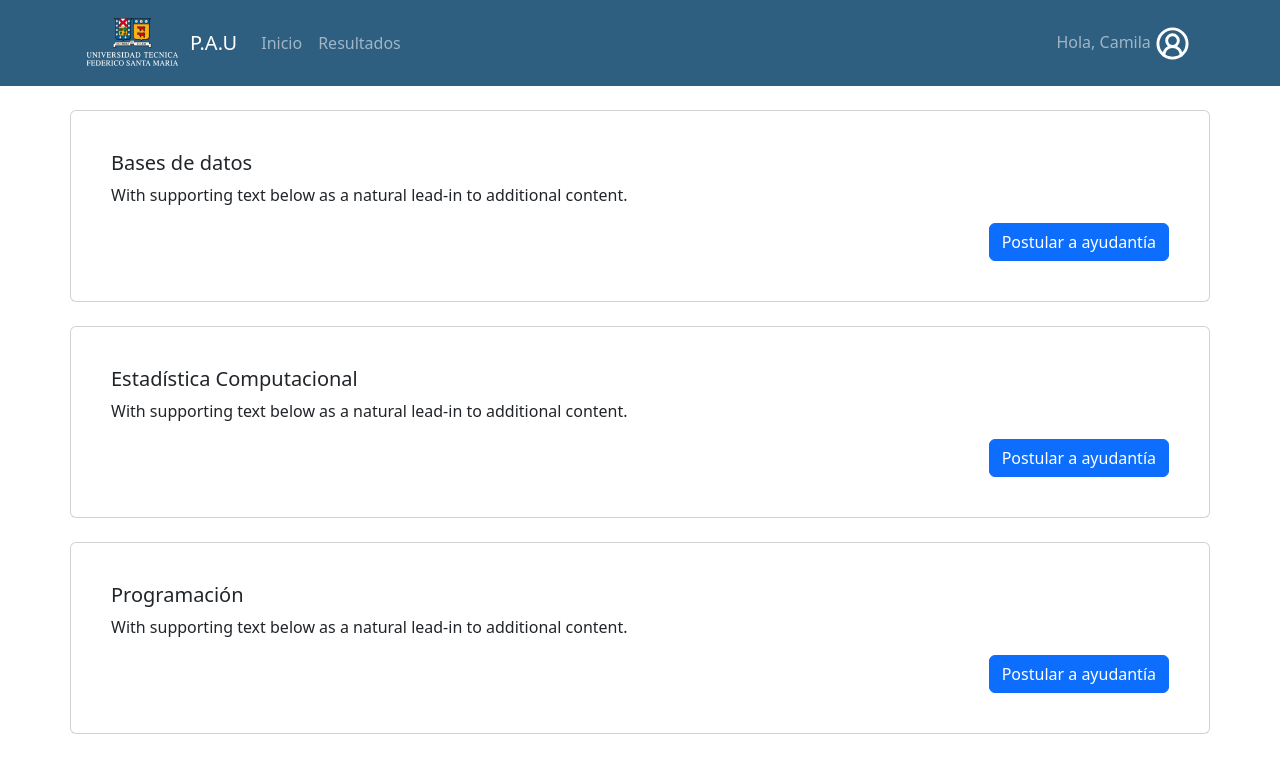
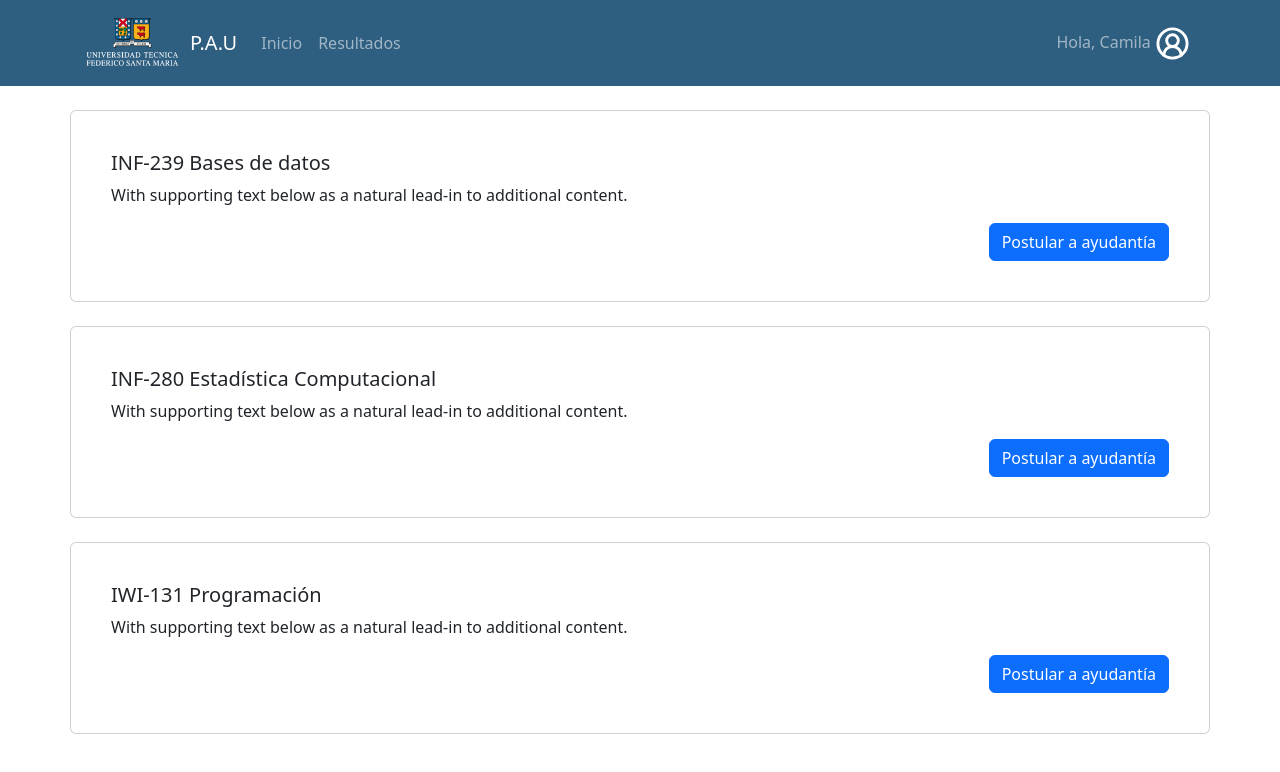
Before and after one commit to kamiskamis/DIU-proyecto, a React (Vite) app: page /informatica in a window 1280 px wide. Shown: the top 772 px of the page. Built offline with nearby package versions, Linux system fonts and the light colour scheme.

Commit message:
Update CustomCard component to use radio buttons and enhance course titles

```diff
--- a/src/pages/Informatica.tsx
+++ b/src/pages/Informatica.tsx
@@ -49,13 +49,13 @@ const CustomCard: React.FC<CardProps> = ({
             <Form.Group className="mb-3">
               {/* Checkbox para decidir si ser de catedra o de laboratorios */}
               <Form.Check
-                type="checkbox"
+                type="radio"
                 label="Cátedra"
                 checked={selectedOption === "catedra"}
                 onChange={() => handleCheckboxChange("catedra")}
               />
               <Form.Check
-                type="checkbox"
+                type="radio"
                 label="Laboratorio"
                 checked={selectedOption === "laboratorio"}
                 onChange={() => handleCheckboxChange("laboratorio")}
@@ -123,7 +123,7 @@ function WithHeaderExample() {
   return (
     <>
       <CustomCard
-        title="Bases de datos"
+        title="INF-239 Bases de datos"
         text="With supporting text below as a natural lead-in to additional content."
         buttonText="Postular a ayudantía"
         description={formatDescription(
@@ -131,7 +131,7 @@ function WithHeaderExample() {
         )}
       />
       <CustomCard
-        title="Estadística Computacional"
+        title="INF-280 Estadística Computacional"
         text="With supporting text below as a natural lead-in to additional content."
         buttonText="Postular a ayudantía"
         description={formatDescription(
@@ -139,7 +139,7 @@ function WithHeaderExample() {
         )}
       />
       <CustomCard
-        title="Programación"
+        title="IWI-131 Programación"
         text="With supporting text below as a natural lead-in to additional content."
         buttonText="Postular a ayudantía"
         description={formatDescription(
```
